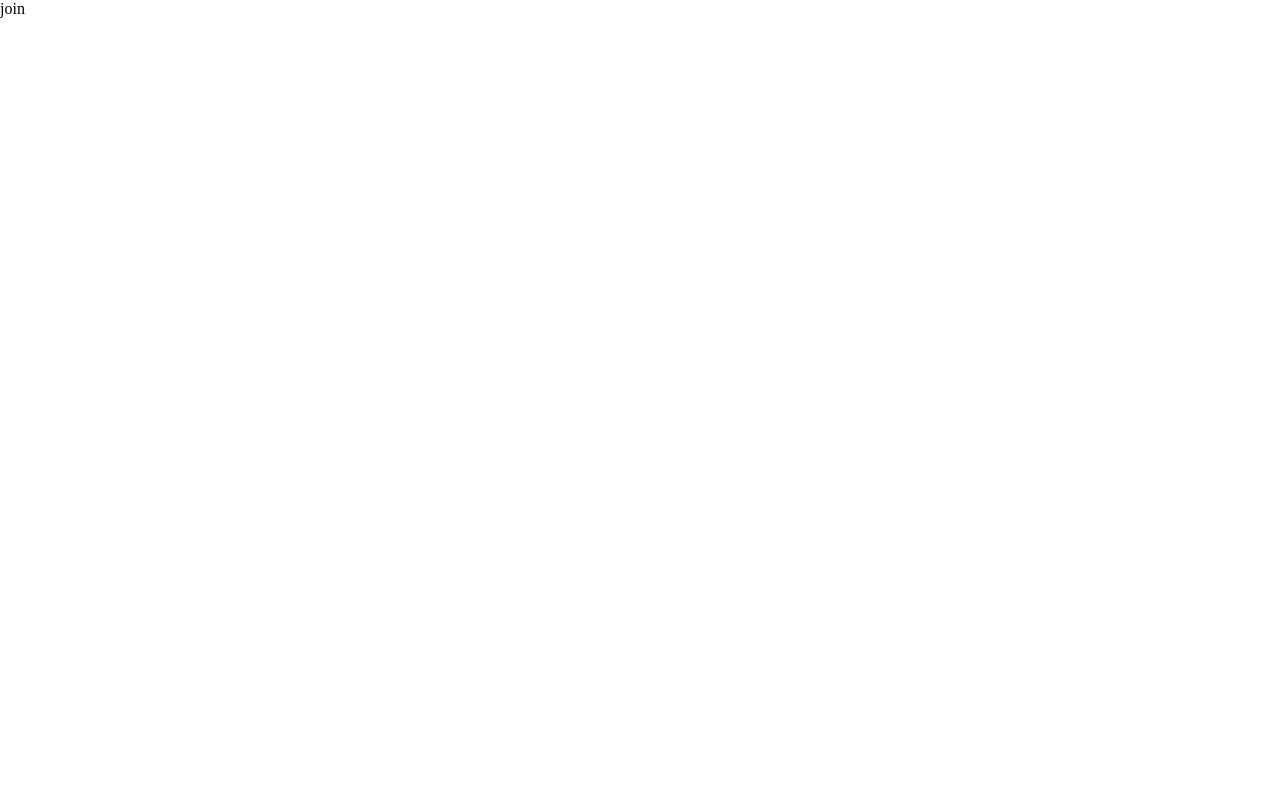
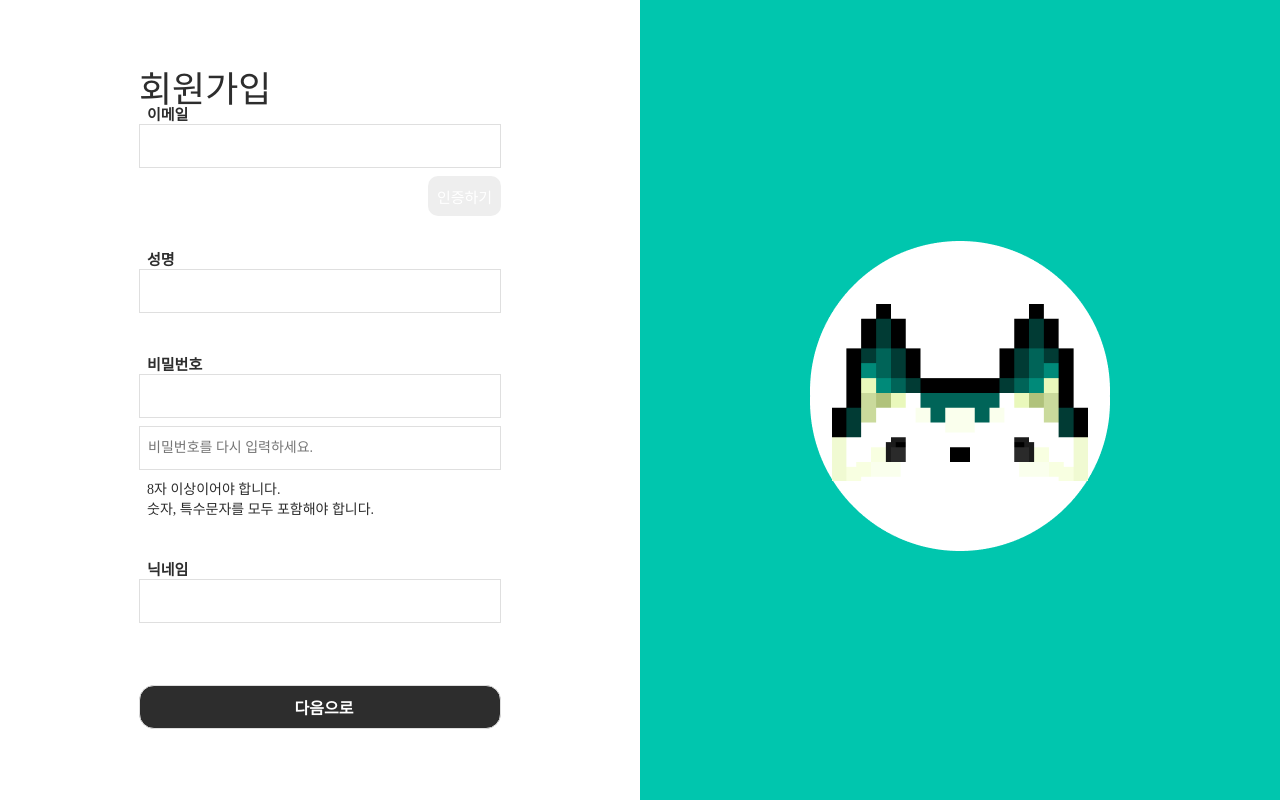
Before and after one commit to HeungMutNyang/FE, a React (Create React App) app: page /join in a window 1280 px wide. Built offline with nearby package versions, Linux system fonts and the light colour scheme; a web font is replaced by a local one.

Commit message:
feat: 회원가입 화면

```diff
--- a/src/pages/Join.js
+++ b/src/pages/Join.js
@@ -1,5 +1,114 @@
-import React from "react";
+import { useState } from "react";
+import "../styles/Join.css";
+import { useNavigate } from "react-router-dom";
+import profile from "../assets/img/profile.png";
 
-export default function join() {
-  return <div>join</div>;
+// InputFiled 태그 사용자지정
+const InputField = ({ label, type, value, onChange, placeholder, onClick }) => {
+  return (
+    <div className="input-field">
+      <label>{label}</label>
+      <input
+        type={type}
+        value={value}
+        onChange={onChange}
+        placeholder={placeholder}
+        onClick={onClick}
+      />
+    </div>
+  );
+};
+
+export default function Join() {
+  const navigate = useNavigate();
+  const [userEmail, setUserEmail] = useState("");
+  const [userName, setUserName] = useState("");
+  const [userPwd, setUserPwd] = useState("");
+  const [rePwd, setRePwd] = useState("");
+  const [nickname, setNickname] = useState("");
+  const [alertMessage, setAlertMessage] = useState("");
+  const passwordRegex =
+    /^(?=.*[0-9])(?=.*[`?!@#$%^&*])[a-zA-Z0-9`?!@#$%^&*]{8,}$/; // 비밀번호 정규표현식
+
+  // 다음으로 버튼 누를시 입력 조건에 따라 경고 문구
+  const handleNext = () => {
+    if (!userEmail || !userName || !userPwd || !rePwd || !nickname) {
+      setAlertMessage("아직 입력하지 않은 항목이 있습니다.");
+    } else if (userPwd !== rePwd) {
+      setAlertMessage("비밀번호가 일치하지 않습니다.");
+    } else if (!passwordRegex.test(userPwd)) {
+      setAlertMessage("비밀번호 규칙에 맞지 않습니다.");
+    } else {
+      setAlertMessage("");
+      navigate("/login");
+    }
+  };
+
+  return (
+    <div className="join-page">
+      <div className="form-container">
+        <form>
+          <h2>회원가입</h2>
+          <div className="mail-checking">
+            <InputField
+              label="이메일"
+              type="email"
+              value={userEmail}
+              onChange={(e) => setUserEmail(e.target.value)}
+            />
+            <button
+              className={userEmail ? "button-enabled" : "button-disabled"}
+              disabled={!userEmail}
+            >
+              인증하기
+            </button>
+          </div>
+          <InputField
+            label="성명"
+            type="text"
+            value={userName}
+            onChange={(e) => setUserName(e.target.value)}
+          />
+          <div className="password-checking">
+            <InputField
+              label="비밀번호"
+              type="password"
+              value={userPwd}
+              onChange={(e) => setUserPwd(e.target.value)}
+            />
+            <InputField
+              label=""
+              type="password"
+              value={rePwd}
+              onChange={(e) => setRePwd(e.target.value)}
+              placeholder="비밀번호를 다시 입력하세요."
+            />
+            <span>
+              8자 이상이어야 합니다. <br />
+              숫자, 특수문자를 모두 포함해야 합니다.
+            </span>
+          </div>
+          <InputField
+            label="닉네임"
+            type="text"
+            value={nickname}
+            onChange={(e) => setNickname(e.target.value)}
+          />
+          <div className="input-checking">
+            <span className="alert-text">{alertMessage}</span>
+            <InputField
+              label=""
+              type="button"
+              value="다음으로"
+              onClick={handleNext}
+            />
+          </div>
+        </form>
+      </div>
+      <div className="preview-container">
+        <img src={profile} alt="프로필_프리뷰" />
+        <span className="nickname">{nickname}</span>
+      </div>
+    </div>
+  );
 }
--- /dev/null
+++ b/src/styles/Join.css
@@ -0,0 +1,168 @@
+.join-page {
+  height: 100%;
+  display: flex;
+}
+
+.form-container {
+  flex: 1; /* 좌우 비율을 동일하게 */
+  display: flex;
+  flex-direction: column;
+  align-items: center;
+  justify-content: center;
+}
+
+.preview-container {
+  flex: 1; /* 좌우 비율을 동일하게 */
+  display: flex;
+  flex-direction: column;
+  align-items: center;
+  justify-content: center;
+  background-color: #00c6ae;
+}
+
+form {
+  margin: 0 auto;
+  height: 85%;
+  display: flex;
+  flex-direction: column;
+  align-items: start;
+  justify-content: center;
+  position: relative;
+}
+
+.input-field {
+  display: flex;
+  flex-direction: column;
+  margin-top: 2rem;
+  margin-bottom: 0.5rem;
+}
+
+.input-field label {
+  color: #2d2d2d;
+  font-family: pretendard;
+  font-size: 0.9375rem;
+  font-style: normal;
+  font-weight: 600;
+  line-height: normal;
+  padding-left: 0.5rem;
+}
+
+.input-field input {
+  width: 22.625rem;
+  height: 2.75rem;
+  border: 1px solid #dfdfdf;
+  color: #2d2d2d;
+  font-family: pretendard;
+  font-size: 0.875rem;
+  font-style: normal;
+  font-weight: 500;
+  line-height: normal;
+  padding-left: 0.5rem;
+}
+
+form h2 {
+  position: absolute;
+  top: 0;
+  left: 0;
+  color: #2d2d2d;
+  font-family: "jalnanGothic";
+  font-size: 2.25rem;
+  font-style: normal;
+  font-weight: 400;
+  line-height: normal;
+}
+
+.preview-container img {
+  margin-bottom: 1.5rem;
+}
+
+.preview-container span {
+  color: #2d2d2d;
+  font-family: "jalnanGothic";
+  font-size: 2rem;
+  font-style: normal;
+  font-weight: 400;
+  line-height: normal;
+}
+
+.mail-checking {
+  width: 100%;
+  position: relative;
+  padding-bottom: 2.5rem;
+}
+
+.mail-checking button {
+  width: 4.5625rem;
+  height: 2.5rem;
+  flex-shrink: 0;
+  border: none;
+  border-radius: 0.625rem;
+  color: #fff;
+  font-family: pretendard;
+  font-size: 0.9375rem;
+  font-style: normal;
+  font-weight: 400;
+  line-height: normal;
+  position: absolute;
+  right: 0;
+}
+
+.mail-checking button.button-disabled {
+  background-color: rgba(238, 238, 238, 1);
+}
+
+.mail-checking button.button-enabled {
+  background-color: rgb(119, 119, 119);
+  cursor: pointer;
+}
+
+.password-checking {
+  width: 100%;
+  display: flex;
+  flex-direction: column;
+  gap: 0.5rem; /* 요소 간의 간격을 1rem으로 설정 */
+  margin-top: 2rem;
+  margin-bottom: 0.5rem;
+}
+.password-checking .input-field,
+.input-checking .input-field {
+  margin-top: 0;
+  margin-bottom: 0;
+}
+
+.password-checking span {
+  color: #2d2d2d;
+  font-family: pretendard;
+  font-size: 0.875rem;
+  font-style: normal;
+  font-weight: 400;
+  line-height: normal;
+  padding-left: 0.5rem;
+}
+
+.input-checking {
+  margin-top: 2rem;
+}
+
+.alert-text {
+  padding-left: 0.5rem;
+  color: #ca3434;
+  font-family: Pretendard;
+  font-size: 0.9375rem;
+  font-style: normal;
+  font-weight: 500;
+  line-height: normal;
+}
+
+.input-checking .input-field input {
+  margin-top: 0.25rem;
+  border-radius: 0.9375rem;
+  background-color: #2d2d2d;
+  color: #fff;
+  font-family: pretendard;
+  font-size: 1rem;
+  font-style: normal;
+  font-weight: 700;
+  line-height: normal;
+  cursor: pointer;
+}
```
Also changed, not shown: src/assets/img/profile.png (added).
